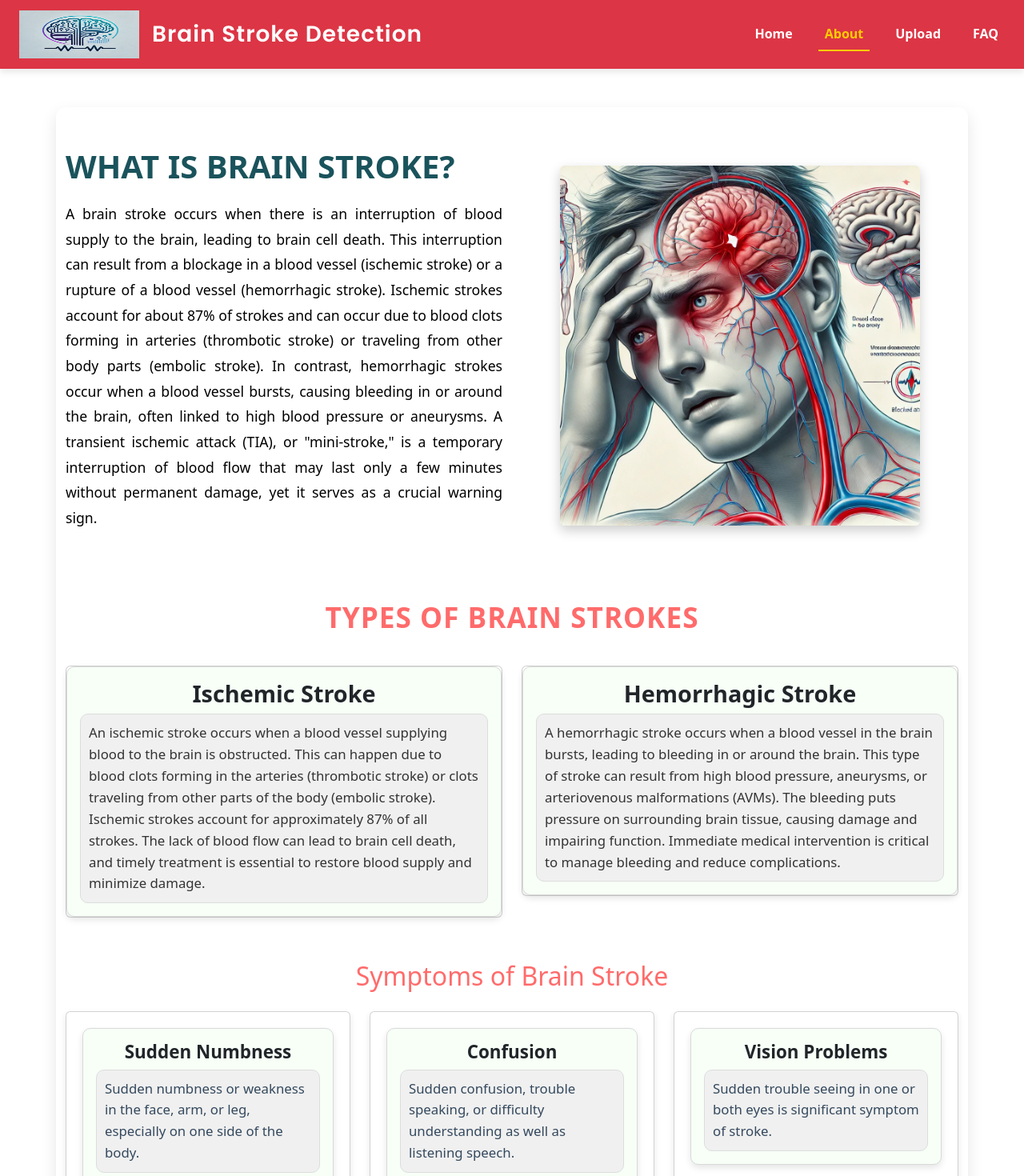
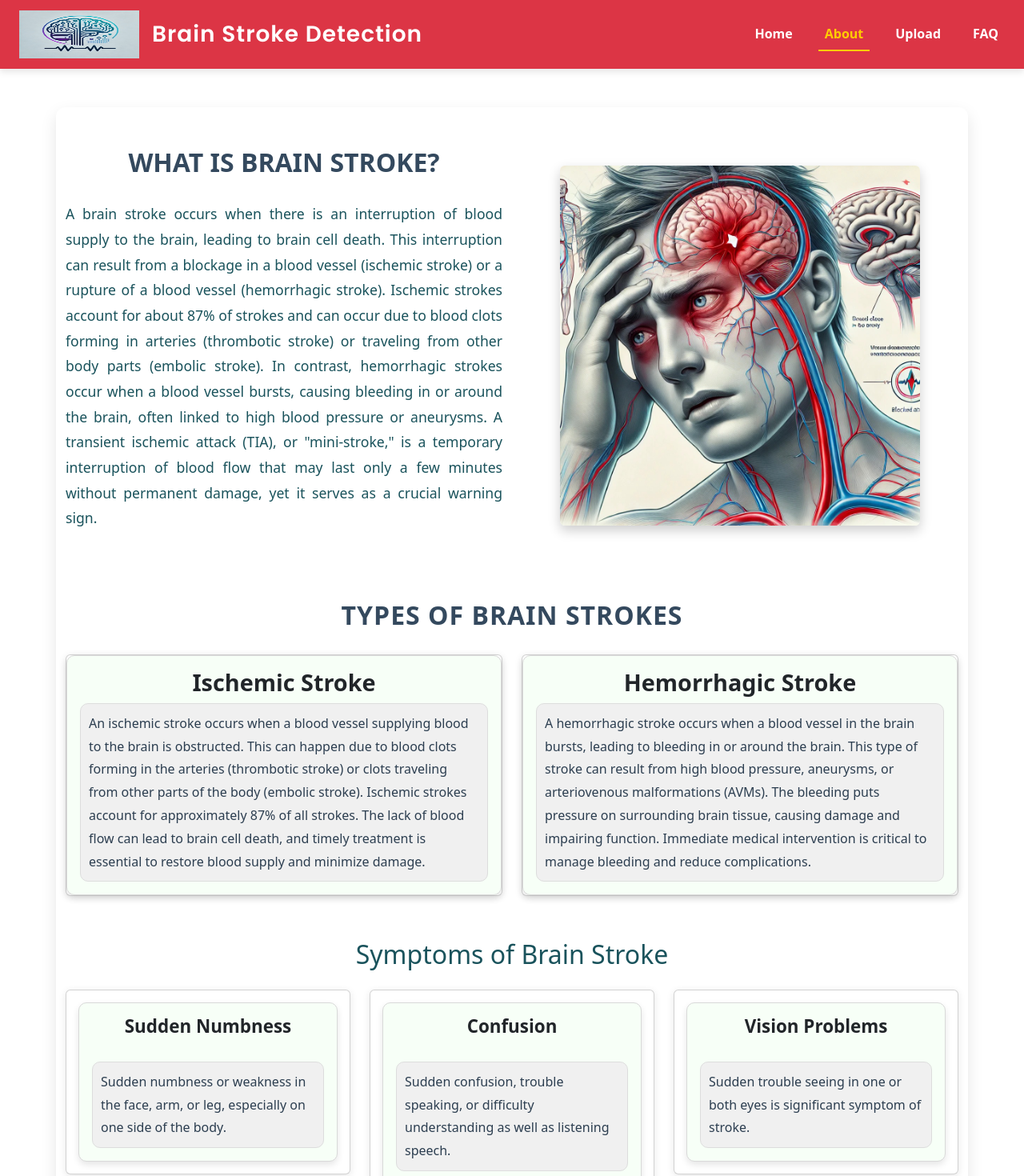
Before and after one commit to Pratikkuntawar/brainstrokedetection, a React (Create React App) app: page /about in a window 1280 px wide. Shown: the top 1470 px of the page at 80% size. Built offline with nearby package versions, Linux system fonts and the light colour scheme.

Commit message:
Update About.css

```diff
--- a/src/components/About.css
+++ b/src/components/About.css
@@ -1,4 +1,4 @@
-/* Original CSS*/
+/* /* Original CSS*/
 .container {
     max-width: 1200px;
     margin: 0 auto;
@@ -291,3 +291,318 @@
   line-height: 1.6; /* Optional: Increases line height for better readability */
 border-radius: 10px;
 }
+ */
+/* Original CSS*/
+.container {
+    max-width: 1200px;
+    margin: 0 auto;
+    padding: 20px;
+    background-color: #f9f9f9;
+    border-radius: 10px;
+    box-shadow: 0 4px 10px rgba(0, 0, 0, 0.1);
+  }
+
+  .row {
+    display: flex;
+    flex-wrap: wrap;
+  }
+
+  .text-container {
+    padding: 20px;
+  }
+
+  .heading{
+    margin-bottom: 40px;
+    font-size: 2em;
+    color: #2c3e50;
+  }
+
+  .definition {
+    line-height: 1.6;
+    color: #34495e;
+    font-size: 1em;
+    font-weight: bold;
+    text-align: justify; /* Added justified text alignment */
+}
+
+  .image-container {
+    display: flex;
+    justify-content: center;
+    align-items: center;
+  }
+
+  .img-fluid {
+    width: 400px;  /* Set the width */
+    height: 400px; /* Set the height */
+    object-fit: cover; /* Maintain aspect ratio */
+    border-radius: 10px; /* Add rounded corners */
+  }
+
+  #h2{
+    margin-top: 50px;
+    margin-bottom: 50px;
+    text-align: center;
+  }
+
+
+  /* styles to represent types of strokes*/
+  .card-body{
+    border: 1px solid black; /* Light border */
+    border-radius: 8px; /* Rounded corners */
+    box-shadow: 0 4px 8px rgba(0, 0, 0, 0.1);
+  }
+
+  .card:hover {
+    transform: scale(1.05); /* Scale the card up on hover */
+  }
+  .card-title {
+    font-size: 1.5em; /* Card title font size */
+    /*color: #2c3e50; /* Color for title */
+    color:#34495e;
+  }
+
+  .card-text {
+    line-height: 2; /* Improve readability */
+    color: grey; /* Text color */
+  }
+
+
+  /*symptoms card*/
+  .d{
+    border: 1px solid #e0e0e0; /* Light border */
+    border-radius: 8px; /* Rounded corners */
+    box-shadow: 0 4px 8px rgba(0, 0, 0, 0.1); /* Subtle shadow */
+    transition: transform 0.3s ease; /* Smooth transition for scaling */
+  }
+
+  .d:hover {
+    transform: scale(1.05); /* Scale the card up on hover */
+  }
+
+  .t1{
+    font-size: 1.2em; /* Card title font size */
+    color: #2c3e50; /* Color for title */
+  }
+
+  .t2 {
+    line-height: 1.6; /* Improve readability */
+    color: #34495e; /* Text color */
+  }
+
+  /*new css*/
+
+  /* Container styling */
+.container {
+  max-width: 1200px;
+  margin: 0 auto;
+  padding: 30px;
+  background-color: #ffffff; /* White background for a clean look */
+  border-radius: 12px;
+  box-shadow: 0 8px 20px rgba(0, 0, 0, 0.1); /* Slightly larger shadow */
+}
+
+/* Flexbox for responsive layout */
+.row {
+  display: flex;
+  flex-wrap: wrap;
+  margin-bottom: 30px;
+}
+
+/* Styling for text content */
+.text-container {
+  padding: 20px;
+}
+
+.heading {
+  font-size: 2.5em;
+  color: #1A535C; /* Dark teal for a calm effect */
+  font-weight: 700;
+  margin-bottom: 20px;
+  text-transform: uppercase; /* Uppercase for emphasis */
+}
+
+.definition {
+  line-height: 1.8;
+  color: black; /* Soft teal for readability */
+  color: #1A535C;
+  font-size: 1.1em;
+  font-weight: 500;
+  text-align: justify;
+}
+
+/* Image styling */
+.image-container {
+  display: flex;
+  justify-content: center;
+  align-items: center;
+}
+
+.img-fluid {
+  width: 450px;
+  height: 450px;
+  object-fit: cover;
+  border-radius: 15px;
+  box-shadow: 0 6px 15px rgba(0, 0, 0, 0.2); /* Deep shadow for focus */
+}
+
+/* Section title styling */
+#h2 {
+  margin-top: 50px;
+  margin-bottom: 40px;
+  text-align: center;
+  font-size: 2.2em;
+  color: #FF6B6B; /* Soft red to draw attention */
+  font-weight: bold;
+  letter-spacing: 1px; /* Spacing to enhance look */
+  text-transform: uppercase;
+}
+.symptoms{
+  color:#FF6B6B;
+}
+/* Stroke type cards */
+.card-body {
+  border: 1px solid #d9d9d9;
+  border-radius: 10px;
+  padding: 20px;
+  /* Light green for background  // card vr cha color */
+  transition: all 0.3s ease;
+}
+
+.card {
+  transition: transform 0.3s ease-in-out;
+}
+
+.card:hover {
+  transform: translateY(-10px); /* Slight lift effect */
+  box-shadow: 0 10px 25px rgba(0, 0, 0, 0.15); /* Slight hover shadow */
+}
+.symptoms{
+  color: #1A535C;
+}
+.card-title {
+  font-size: 1.8em;
+  color: #1A535C; /* Dark teal for titles */
+  font-weight: 600;
+}
+
+.card-text {
+  line-height: 1.8;
+  color: #333333; /* Dark gray for text readability */
+  font-size: 1.05em;
+}
+
+/* Symptoms card styling */
+.d {
+  border: 1px solid #e0e0e0;
+  border-radius: 12px;
+  background-color: #F0F4F8; /* Light blue-gray background for a soft tone */
+  padding: 20px;
+  transition: transform 0.3s ease, box-shadow 0.3s ease;
+}
+
+.d:hover {
+  transform: scale(1.05);
+  box-shadow: 0 10px 20px rgba(0, 0, 0, 0.1);
+}
+
+/* Card titles */
+.t1 {
+  font-size: 1.4em;
+  color: #FF6B6B; /* Soft red to highlight symptom titles */
+  font-weight: 600;
+  margin-bottom: 30px;
+}
+
+.t2 {
+  margin-top: 30px;
+  line-height: 1.8;
+  color: #34495e;
+  font-size: 1.05em;
+}
+
+/* General utility classes */
+.mb-4 {
+  margin-bottom: 40px;
+}
+
+.text-center {
+  text-align: center;
+}
+
+.card-title{
+  text-align: center;
+}
+
+@media (max-width: 768px) {
+  /* Stack the navbar items vertically */
+  .d{
+    border: 1px black;
+  }
+  .card-text{
+    text-align: center;
+  }
+  .heading{
+    font-size: 2rem;
+    color: #1A535C; /* Dark teal for a calm effect */
+    font-weight: 700;
+    margin-bottom: 20px;
+    text-transform: uppercase;
+    text-align: center;
+  }
+}
+@media (max-width: 486px) {
+  /* Stack the navbar items vertically */
+  .d{
+    border: 1px black;
+  }
+  .heading{
+    font-size: 2rem;
+    color: #1A535C; /* Dark teal for a calm effect */
+    font-weight: 700;
+    margin-bottom: 20px;
+    text-transform: uppercase;
+    text-align: center;
+  }
+}
+
+/* Optimize Card Styles */
+.card {
+  border: 1px solid #ddd; /* Lighter border */
+  border-radius: 10px;
+  transition: transform 0.3s ease-in-out;
+  box-shadow: 0 2px 10px rgba(0, 0, 0, 0.1);
+}
+
+.card:hover {
+  transform: scale(1.05);
+  box-shadow: 0 5px 15px rgba(0, 0, 0, 0.2);
+}
+
+/* Enhance Symptom Cards */
+.d {
+  background-color: #fff;
+  border: 1px solid #ddd;
+  border-radius: 10px;
+  padding: 15px;
+  transition: transform 0.3s ease-in-out;
+}
+
+.d:hover {
+  transform: translateY(-5px);
+  box-shadow: 0 5px 15px rgba(0, 0, 0, 0.2);
+}
+
+/* Improve Readability */
+.card-text {
+  font-size: 1rem;
+  color: #2c3e50;
+  line-height: 1.8;
+}
+
+/* Align Title */
+.heading, #h2 {
+  text-align: center;
+  font-size: 2rem;
+  color: #34495e;
+  margin-bottom: 30px;
+}
```
